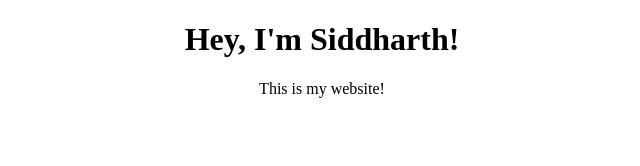
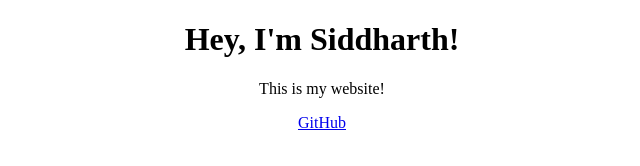
Before and after one commit to Reinsdyret/sdushantha.github.io, a plain HTML site: page index.html in a window 1280 px wide. Shown: the full height of the page, 318-958 px from the left. Drawn offline with Linux system fonts and the light colour scheme.

Commit message:
Added GitHub link

```diff
--- a/index.html
+++ b/index.html
@@ -5,6 +5,7 @@
   <center>
   <h1>Hey, I'm Siddharth!</h1>
   <p>This is my website!</p>
+  <p><a href="http://www.github.com/sdushantha">GitHub</a></p>
   </center>
 </head>
 </html>
```
